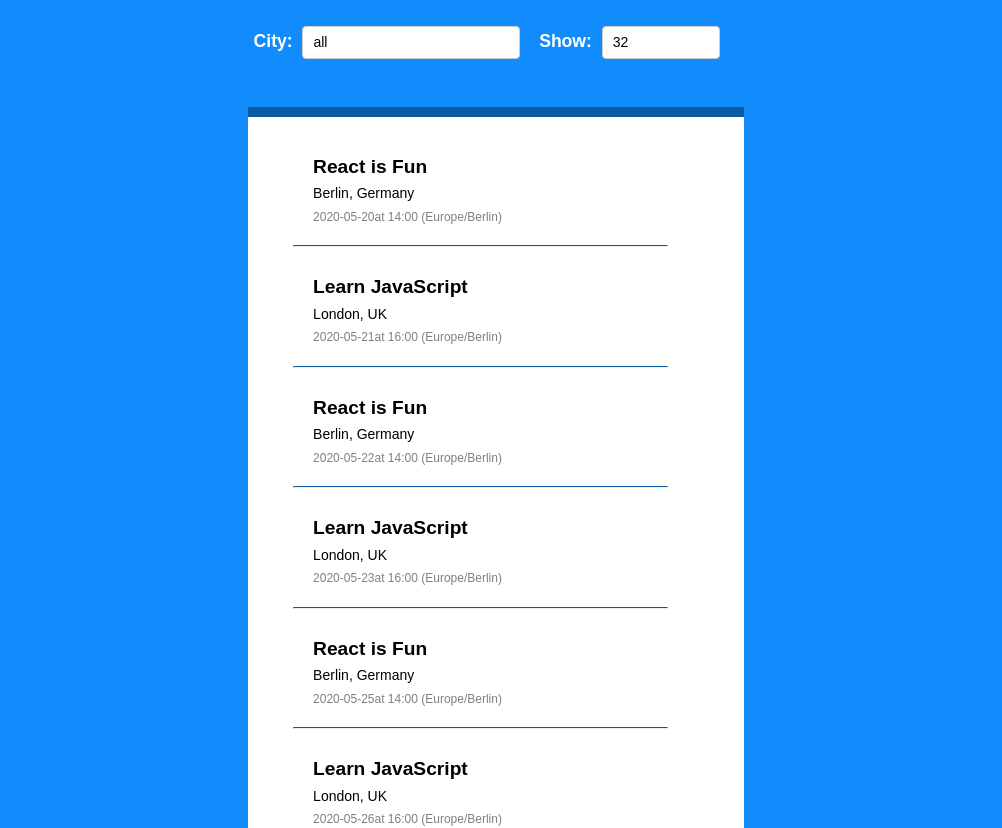
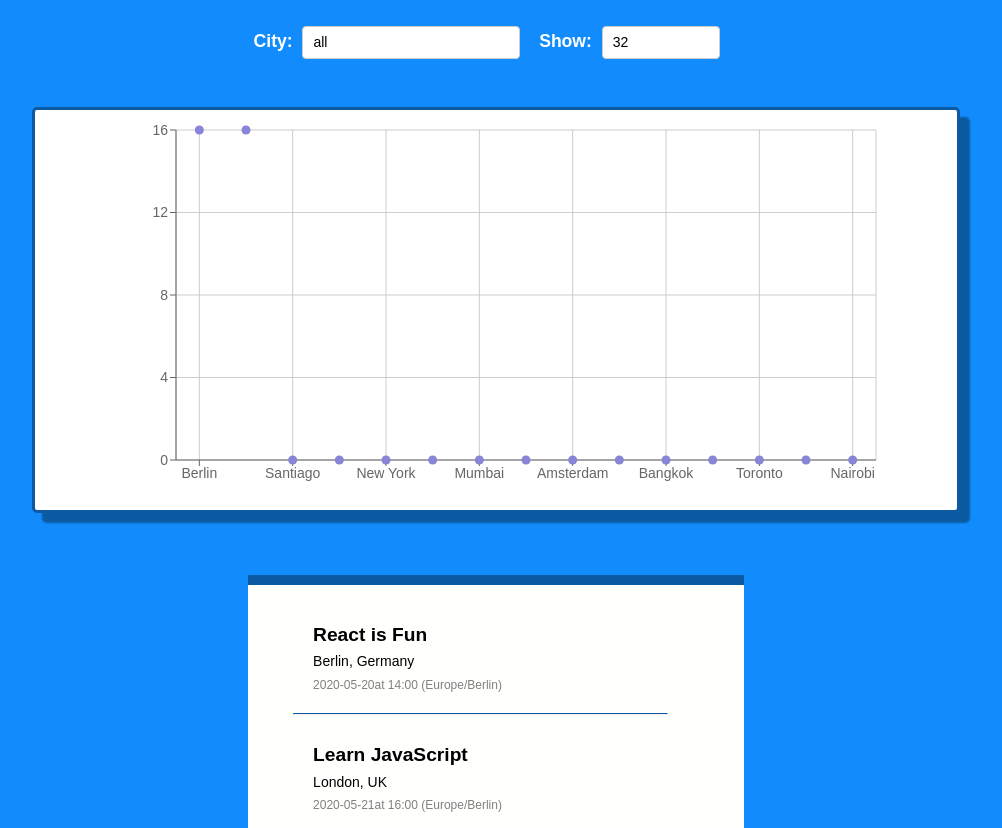
Before and after one commit to leenrichards/meet, a React (Create React App) app: page / in a window 1280 px wide. Shown: the top 828 px of the page, without its empty margins (144-1146 px from the left). Built offline with nearby package versions, Linux system fonts and the light colour scheme; what atatus-spa would draw is missing.

Commit message:
added scatterchart

```diff
--- a/package.json
+++ b/package.json
@@ -17,6 +17,7 @@
     "react-bootstrap": "^2.2.3",
     "react-dom": "^17.0.2",
     "react-scripts": "5.0.0",
+    "recharts": "^2.1.9",
     "web-vitals": "^0.2.4",
     "workbox-background-sync": "^5.1.4",
     "workbox-broadcast-update": "^5.1.4",
--- a/src/App.css
+++ b/src/App.css
@@ -118,7 +118,6 @@ input[type="text"],
   border-top: 10px solid var(--secondary-color);
   border-bottom: 10px solid var(--secondary-color);
   padding-top: 20px;
-  margin-top: 48px;
 }
 
 .event {
@@ -205,16 +204,18 @@ input[type="text"],
   margin-top: 5px;
 }
 
-.data-vis-wrapper {
-  display: flex;
-  align-items: center;
-  flex-direction: column;
-}
+.ChartArea{
+    display: flex;
+    align-items: center;
+    flex-direction: column;
+    background-color: white;
+    width: 80%;
+    box-shadow: 10px 10px 2px var(--secondary-color);
+    border-radius: 5px;
+    margin: 3rem 5vw;
+    border: 0.2rem solid var(--secondary-color);
+    }
 
-.data-vis-wrapper .recharts-responsive-container {
-  min-width: 100%;
-  display: flex;
-}
 
 .summary{
   padding-left: 30px;
--- a/src/App.js
+++ b/src/App.js
@@ -7,6 +7,9 @@ import NumberOfEvents from './NumberOfEvents';
 import { getEvents, extractLocations } from './api';
 import './nprogress.css';
 import { OfflineAlert } from './Alert';
+
+import { ScatterChart, Scatter, XAxis, YAxis, CartesianGrid, Tooltip, ResponsiveContainer } from 'recharts';
+
 
 class App extends Component {
 
@@ -18,6 +21,18 @@ class App extends Component {
     currentLocation: "all",
     warningText: ""
   }
+
+
+  //------GET NUMBER OF EVENTS PER CITY FOR CHART---------
+  getData = () => {
+    const { locations, events } = this.state;
+    const data = locations.map((location) => {
+      const number = events.filter((event) => event.location === location).length
+      const city = location.split(', ').shift()
+      return { city, number };
+    })
+    return data;
+  };
 
   //------COMPONENT MOUNTED---------------
   componentDidMount() {
@@ -94,6 +109,9 @@ class App extends Component {
     });
   };
 
+
+
+
   //------RENDER PAGE -------------
   render() {
 
@@ -112,7 +130,23 @@ class App extends Component {
             updateNumberOfEvents={this.updateNumberOfEvents}
           />
         </div>
+        <div className="ChartArea">
+          <ResponsiveContainer height={400} width={800} >
+            <ScatterChart
 
+              margin={{
+                top: 20, right: 20, bottom: 20, left: 20,
+
+              }}
+            >
+              <CartesianGrid />
+              <XAxis type="category" dataKey="city" name="city" />
+              <YAxis type="number" dataKey="number" name="number of events" allowDecimals={false} />
+              <Tooltip cursor={{ strokeDasharray: '3 3' }} />
+              <Scatter data={this.getData()} fill="#8884d8" />
+            </ScatterChart>
+          </ResponsiveContainer>
+        </div>
         <EventList events={events} />
         <OfflineAlert text={warningText} />
 
```
Also changed, not shown: 1 other file (tests, documents, lock files or other folders).
